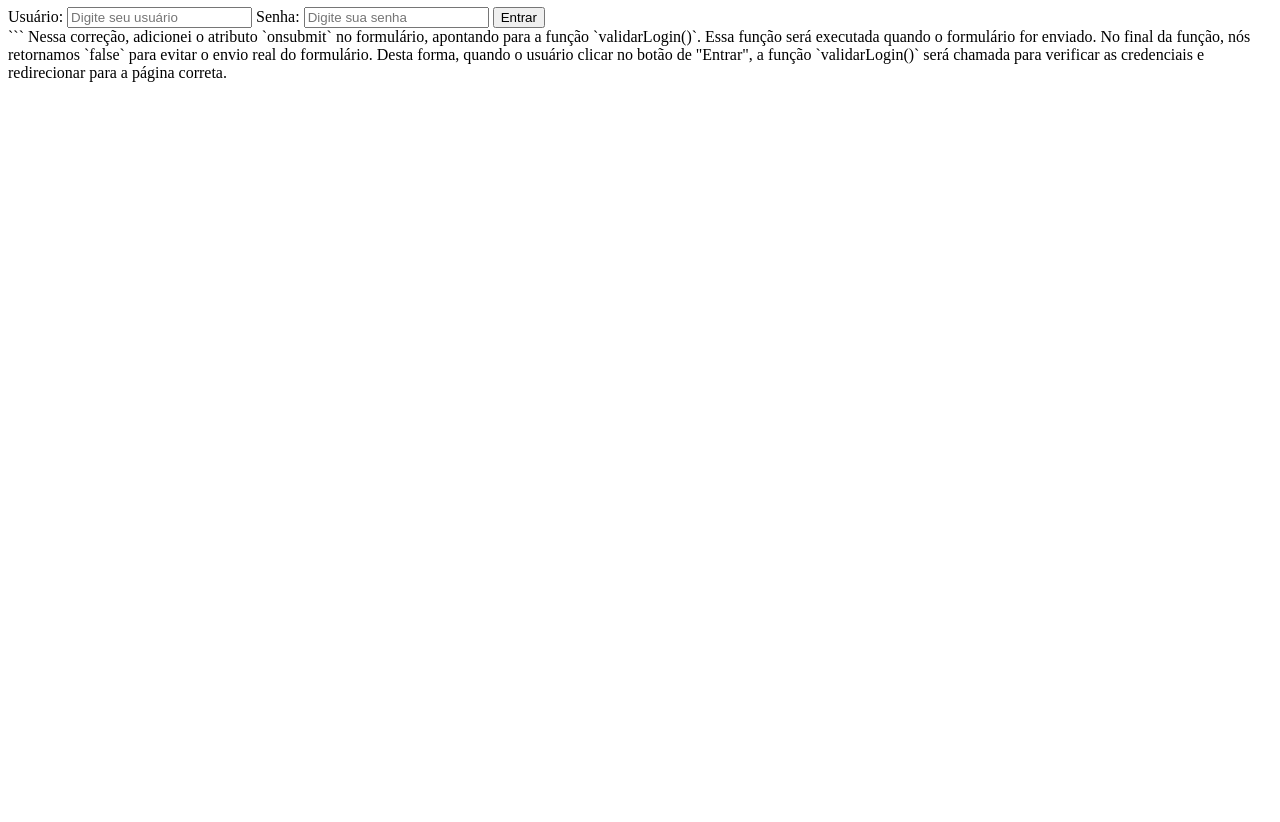
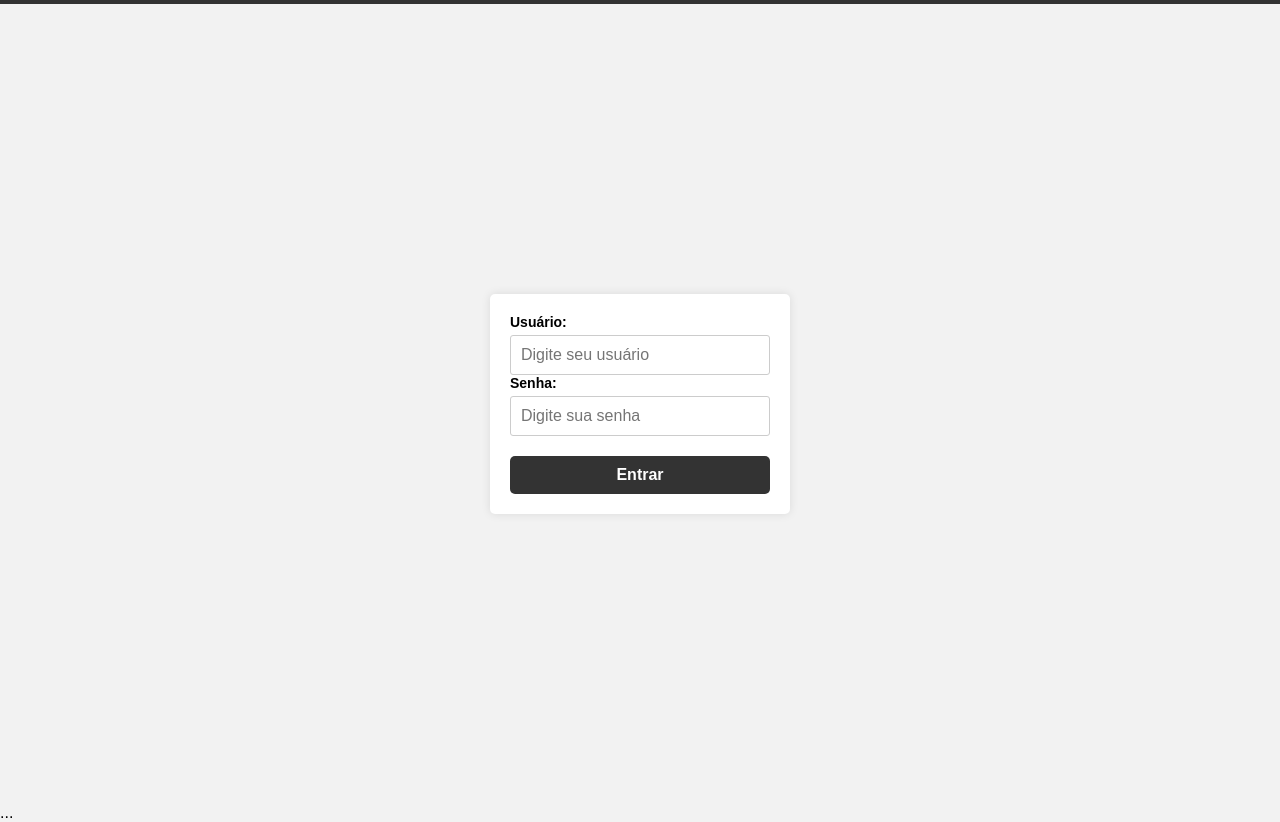
Before and after one commit to operadorbrasil7233/login-corretora, a plain HTML site: page index.html in a window 1280 px wide. Shown: the part 73-895 px from the top of the page. Before the commit the page ends 800 px from the top, so only its background shows below. Drawn offline with Linux system fonts and the light colour scheme.

Commit message:
Update index.html

````diff
--- a/index.html
+++ b/index.html
@@ -2,8 +2,80 @@
 <html>
 <head>
     <title>Banco XYZ</title>
+    <meta name="viewport" content="width=device-width, initial-scale=1">
     <style>
-        /* Estilos CSS aqui */
+        * {
+            box-sizing: border-box;
+            margin: 0;
+            padding: 0;
+        }
+
+        body {
+            font-family: Arial, sans-serif;
+            background-color: #f2f2f2;
+        }
+
+        header {
+            background-color: #333;
+            color: #fff;
+            padding: 20px;
+            text-align: center;
+        }
+
+        main {
+            display: flex;
+            align-items: center;
+            justify-content: center;
+            height: 100vh;
+        }
+
+        form {
+            background-color: #fff;
+            border-radius: 5px;
+            box-shadow: 0 0 10px rgba(0, 0, 0, 0.1);
+            padding: 20px;
+            width: 300px;
+        }
+
+        form label {
+            display: block;
+            font-size: 14px;
+            font-weight: bold;
+            margin-bottom: 5px;
+        }
+
+        form input[type="text"],
+        form input[type="password"] {
+            border: 1px solid #ccc;
+            border-radius: 3px;
+            font-size: 16px;
+            padding: 10px;
+            width: 100%;
+        }
+
+        form button {
+            background-color: #333;
+            border: none;
+            border-radius: 5px;
+            color: #fff;
+            cursor: pointer;
+            font-size: 16px;
+            font-weight: bold;
+            margin-top: 20px;
+            padding: 10px;
+            width: 100%;
+        }
+
+        form button:hover {
+            background-color: #555;
+        }
+
+        @media screen and (max-width: 480px) {
+            form {
+                max-width: 100%;
+                width: auto;
+            }
+        }
     </style>
 </head>
 <body>
@@ -44,8 +116,4 @@
   </script>
 </body>
 </html>
-```
-
-Nessa correção, adicionei o atributo `onsubmit` no formulário, apontando para a função `validarLogin()`. Essa função será executada quando o formulário for enviado. No final da função, nós retornamos `false` para evitar o envio real do formulário.
-
-Desta forma, quando o usuário clicar no botão de "Entrar", a função `validarLogin()` será chamada para verificar as credenciais e redirecionar para a página correta.
+...
````
Lines whose indentation alone changed are shown as unchanged.
